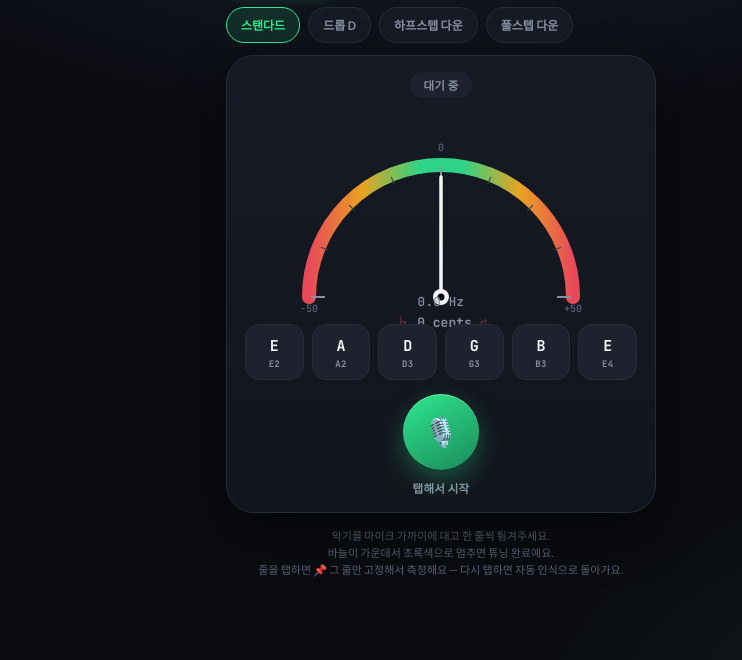
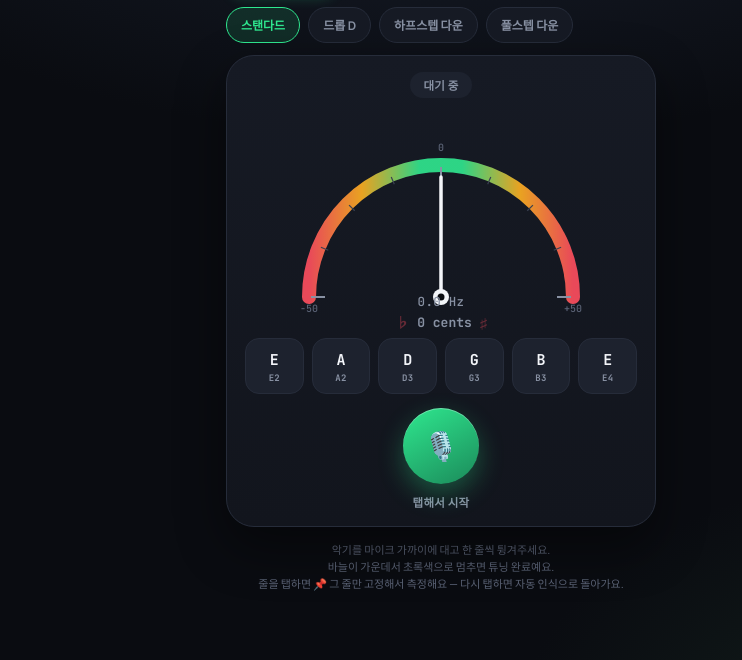
Before and after one commit to Lluke97/lukesound-tuner, a plain HTML site: page index.html in a window 1280 px wide. Shown: the part 140-800 px from the top of the page, without its empty margins (199-941 px from the left). Drawn offline with Linux system fonts and the light colour scheme.

Commit message:
Add breathing room between cents readout and string buttons (were nearly touching)
Co-Authored-By: Claude Sonnet 5 <noreply@anthropic.com>
Claude-Session: https://claude.ai/code/session_0128i5ezBSQuBH6Ynr9udgie

```diff
--- a/index.html
+++ b/index.html
@@ -364,7 +364,7 @@
     display:grid;
     grid-template-columns:repeat(6,1fr);
     gap:8px;
-    margin:10px 0 14px;
+    margin:24px 0 14px;
   }
   .strings.bass{grid-template-columns:repeat(4,1fr);}
   .string-btn{
```
